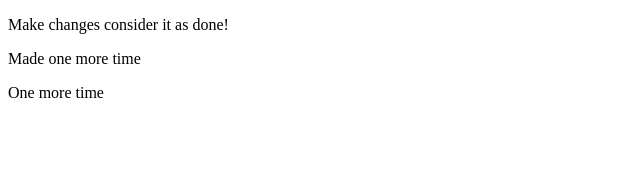
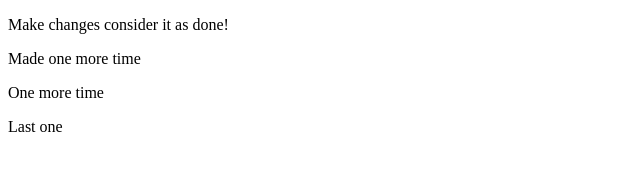
Before and after one commit to abhishekvaranasi/temp_clean, a plain HTML site: page index.html in a window 1280 px wide. Shown: the full height of the page, 0-640 px from the left. Drawn offline with Linux system fonts and the light colour scheme.

Commit message:
Last one

```diff
--- a/index.html
+++ b/index.html
@@ -7,5 +7,6 @@
 <p>Make changes consider it as done!</p>
 <p>Made one more time</p>
 <p>One more time</p>
+<p>Last one</p>
 </body>
 </html>
```
